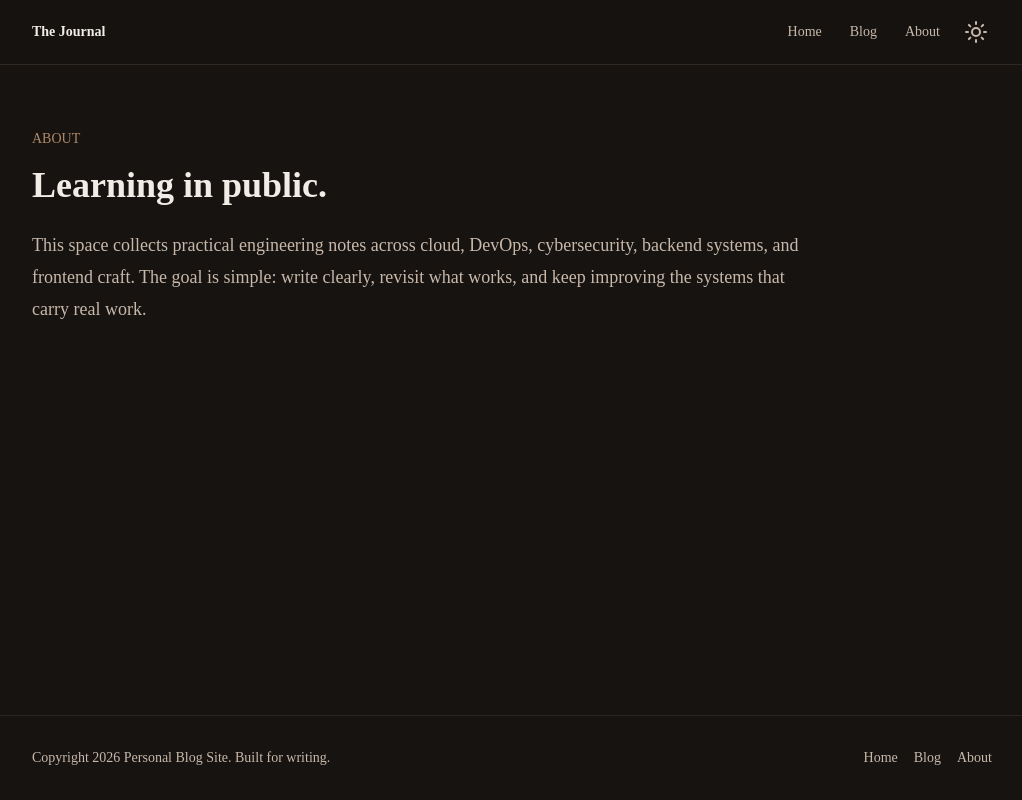
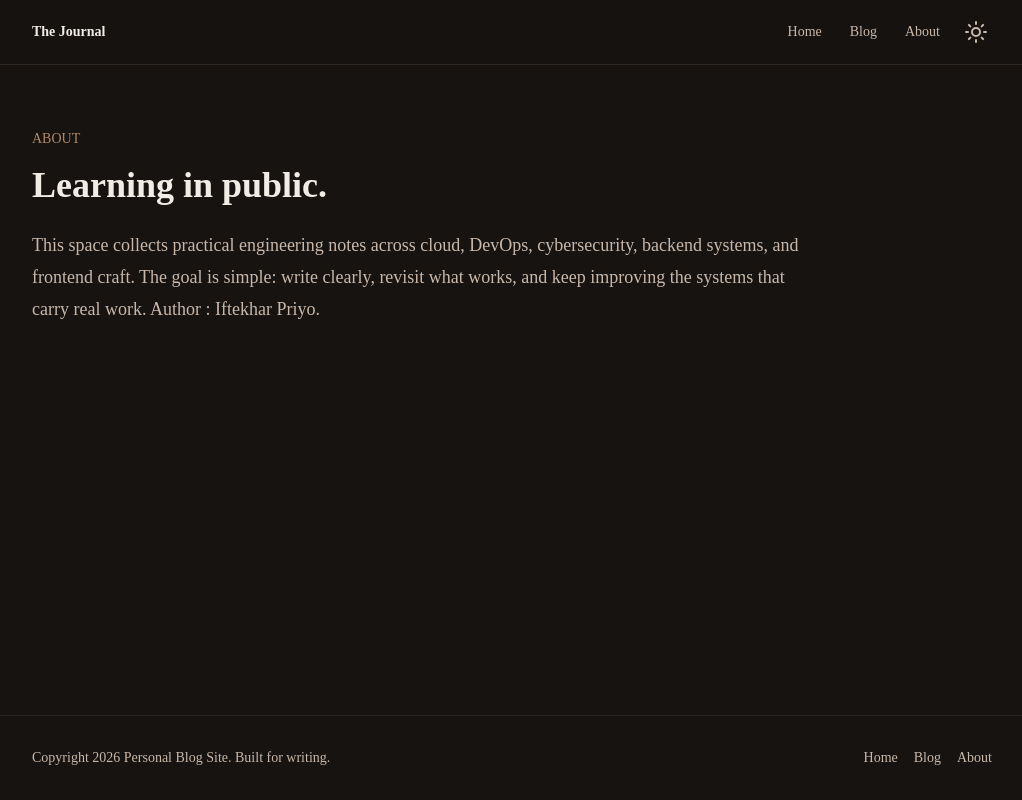
Before and after one commit to IftekharPriyo/personal-blog-site-frontend, a Next.js app: page /about in a window 1280 px wide. Shown: the whole page, without its empty margins (128-1150 px from the left). Built offline with nearby package versions, Linux system fonts and the light colour scheme.

Commit message:
test: some changes to reflect

```diff
--- a/src/app/about/page.tsx
+++ b/src/app/about/page.tsx
@@ -10,15 +10,13 @@ export default function AboutPage() {
   return (
     <Container className="py-12 sm:py-16">
       <section className="max-w-3xl">
-        <p className="text-sm font-medium uppercase text-primary">
-          About
-        </p>
+        <p className="text-sm font-medium uppercase text-primary">About</p>
         <h1 className="mt-4 text-4xl font-semibold">Learning in public.</h1>
         <p className="mt-6 text-lg leading-8 text-muted-foreground">
           This space collects practical engineering notes across cloud, DevOps,
           cybersecurity, backend systems, and frontend craft. The goal is
           simple: write clearly, revisit what works, and keep improving the
-          systems that carry real work.
+          systems that carry real work. Author : Iftekhar Priyo.
         </p>
       </section>
     </Container>
--- a/src/app/page.tsx
+++ b/src/app/page.tsx
@@ -43,7 +43,7 @@ export default async function Home() {
       <section className="mt-16 sm:mt-20" aria-labelledby="latest-posts">
         <div className="mb-6 flex items-end justify-between gap-4">
           <div>
-            <p className="text-sm text-primary">Latest writing</p>
+            <p className="text-sm text-primary">Latest writings</p>
             <h2 id="latest-posts" className="mt-1 text-2xl font-semibold">
               Recent posts
             </h2>
```
